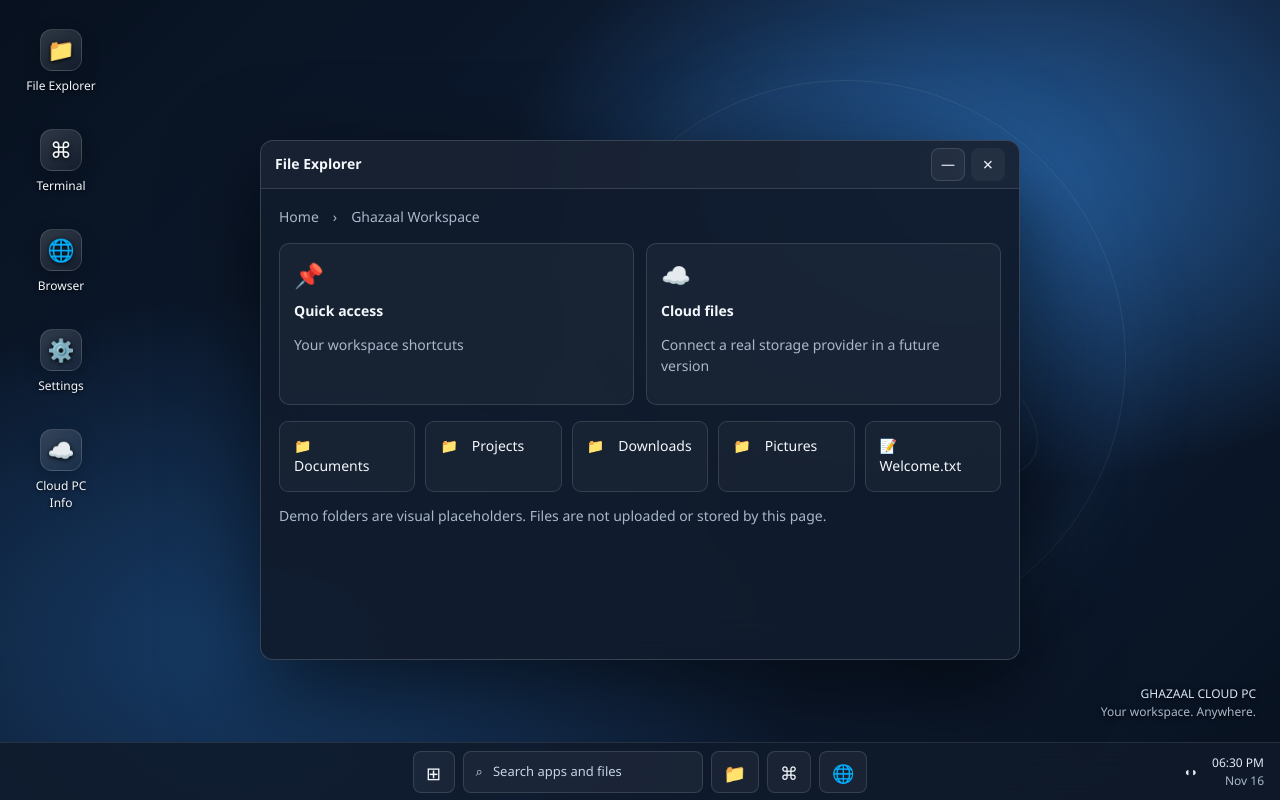
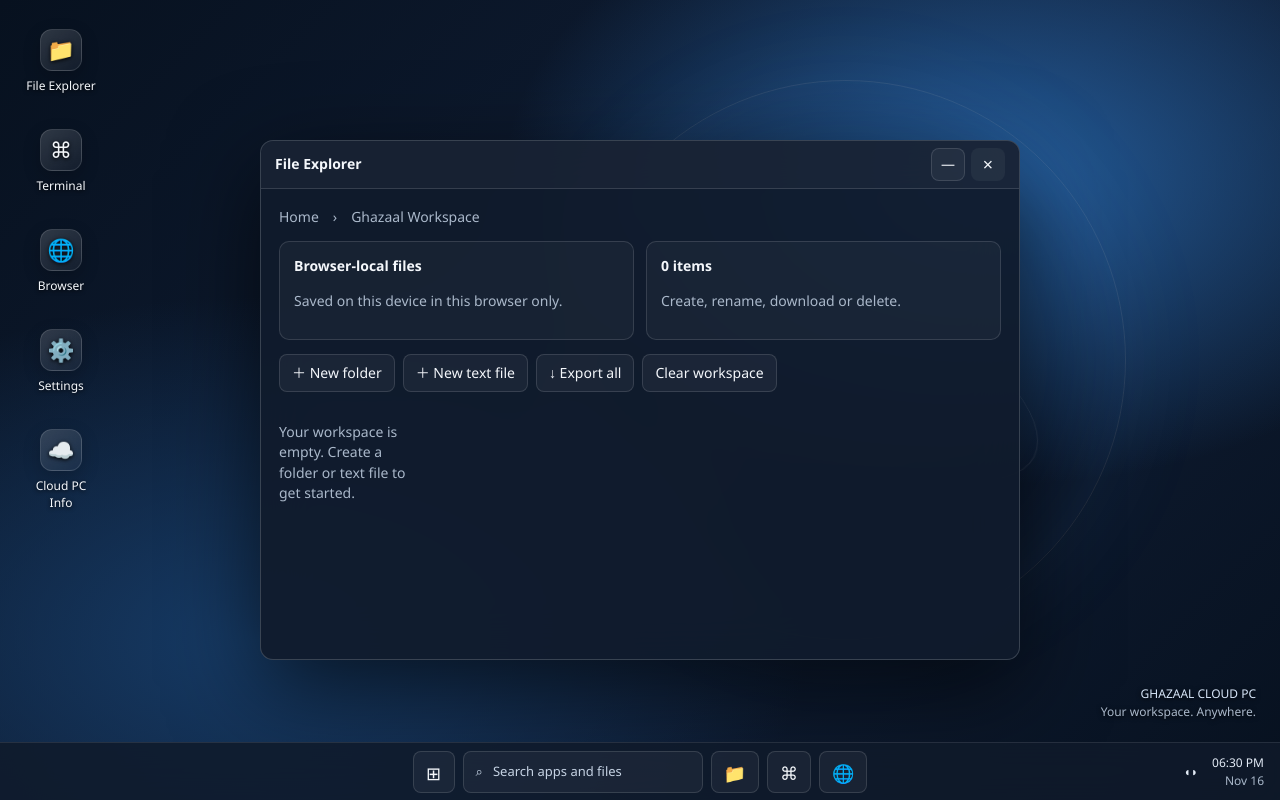
Before and after one commit to Azad-Ahmad-Ghazaal/Ghazaal-Cloud-PC, a plain HTML site: page index.html in a window 1280 px wide. Both pictures are taken after a click on the button "Explorer". Drawn offline with Linux system fonts and the light colour scheme.

Commit message:
Build browser-local file explorer with basic file actions

```diff
--- a/index.html
+++ b/index.html
@@ -22,18 +22,48 @@
 <script>
 const $=s=>document.querySelector(s),win=$('#window'),body=$('#winBody'),start=$('#start');
 const content={
-files:['File Explorer',`<div class="muted">Home　›　Ghazaal Workspace</div><div class="cards" style="margin-top:16px"><div class="tile"><div class="big">📌</div><b>Quick access</b><p class="muted">Your workspace shortcuts</p></div><div class="tile"><div class="big">☁️</div><b>Cloud files</b><p class="muted">Connect a real storage provider in a future version</p></div></div><div class="filelist"><div class="file">📁　Documents</div><div class="file">📁　Projects</div><div class="file">📁　Downloads</div><div class="file">📁　Pictures</div><div class="file">📝　Welcome.txt</div></div><p class="muted">Demo folders are visual placeholders. Files are not uploaded or stored by this page.</p>`],
+files:['File Explorer',`<div class="muted">Home　›　Ghazaal Workspace</div><div class="cards" style="margin-top:14px"><div class="tile"><b>Browser-local files</b><p class="muted">Saved on this device in this browser only.</p></div><div class="tile"><b id="fileCount">0 items</b><p class="muted">Create, rename, download or delete.</p></div></div><div style="display:flex;gap:8px;flex-wrap:wrap;margin:14px 0"><button id="newFolderBtn">＋ New folder</button><button id="newFileBtn">＋ New text file</button><button id="downloadAllBtn">↓ Export all</button><button id="clearFilesBtn">Clear workspace</button></div><div id="fileNotice" class="muted" role="status" aria-live="polite"></div><div id="fileList" class="filelist"></div>`],
 terminal:['Terminal',`<div class="terminal" id="term">Ghazaal Cloud PC [Web Terminal Prototype]<br>Type <b>help</b> to see available demo commands.<br><br><span id="out">guest@ghazaal:~$ </span><input id="cmd" aria-label="Terminal command" autocomplete="off"></div>`],
 browser:['Browser',`<h2 style="margin-top:0">Browse the web</h2><p class="muted">Open a website in a new browser tab.</p><form id="browseForm"><input class="field" id="webUrl" placeholder="https://example.com" value="https://github.com"><button>Open website ↗</button></form><p class="muted">This opens a normal browser tab; it is not a remote browser running in the cloud.</p>`],
 settings:['Settings',`<h2 style="margin-top:0">Personalization</h2><div class="cards"><div class="tile"><div class="big">🌌</div><b>Midnight blue</b><p class="muted">Current desktop theme</p></div><div class="tile"><div class="big">🕒</div><b>Local time</b><p class="muted">Clock follows this device</p></div><div class="tile"><div class="big">🔒</div><b>Privacy</b><p class="muted">No login or cloud file storage is configured</p></div></div>`],
 about:['About Ghazaal Cloud PC',`<div class="status"><span class="dot"></span> Interface running</div><h2>Ghazaal Cloud PC</h2><p class="muted">Version 0.1.0 · GitHub-hosted web prototype</p><div class="cards"><div class="tile"><div class="big">🖥️</div><b>Desktop shell</b><p class="muted">Responsive browser UI</p></div><div class="tile"><div class="big">⚙️</div><b>Windows runner</b><p class="muted">Temporary GitHub Actions CI runner, not a persistent desktop</p></div><div class="tile"><div class="big">📦</div><b>Storage</b><p class="muted">No persistent user storage yet</p></div></div><p>To make this a real Cloud PC, it would need a separately hosted, licensed Windows VM and secure remote-desktop gateway.</p>`],
 github:['GitHub',`<h2 style="margin-top:0">Project repository</h2><p>Source code, automation and deployment live on GitHub.</p><a href="https://github.com/Azad-Ahmad-Ghazaal/Ghazaal-Cloud-PC" target="_blank" rel="noopener">Open Ghazaal-Cloud-PC ↗</a>`]
 };
-function openApp(key){start.classList.remove('show');win.classList.remove('minimized');const v=content[key]||content.about;$('#winTitle').textContent=v[0];body.innerHTML=v[1];win.classList.add('show');if(key==='terminal')setupTerminal();if(key==='browser')$('#browseForm').onsubmit=e=>{e.preventDefault();let u=$('#webUrl').value.trim();if(!/^https?:\/\//i.test(u))u='https://'+u;try{const x=new URL(u);if(!['http:','https:'].includes(x.protocol))throw 0;window.open(x.href,'_blank','noopener')}catch{alert('Enter a valid http or https address.')}}}
+function openApp(key){start.classList.remove('show');win.classList.remove('minimized');const v=content[key]||content.about;$('#winTitle').textContent=v[0];body.innerHTML=v[1];win.classList.add('show');if(key==='terminal')setupTerminal();if(key==='files')setupFileExplorer();if(key==='browser')$('#browseForm').onsubmit=e=>{e.preventDefault();let u=$('#webUrl').value.trim();if(!/^https?:\/\//i.test(u))u='https://'+u;try{const x=new URL(u);if(!['http:','https:'].includes(x.protocol))throw 0;window.open(x.href,'_blank','noopener')}catch{alert('Enter a valid http or https address.')}}}
 document.querySelectorAll('[data-open]').forEach(b=>b.addEventListener('click',()=>openApp(b.dataset.open)));
 $('#startBtn').onclick=()=>start.classList.toggle('show');$('#searchBtn').onclick=()=>start.classList.toggle('show');$('#closeBtn').onclick=()=>{win.classList.remove('show','minimized')};$('#minBtn').onclick=()=>win.classList.add('minimized');
 const titlebar=$('#titlebar');let drag=null;titlebar.addEventListener('pointerdown',e=>{if(e.target.closest('button'))return;const r=win.getBoundingClientRect();drag={x:e.clientX-r.left,y:e.clientY-r.top};titlebar.setPointerCapture(e.pointerId);win.style.transform='none';win.style.left=r.left+'px';win.style.top=r.top+'px'});titlebar.addEventListener('pointermove',e=>{if(!drag)return;const x=Math.max(0,Math.min(innerWidth-win.offsetWidth,e.clientX-drag.x));const y=Math.max(0,Math.min(innerHeight-58-win.offsetHeight,e.clientY-drag.y));win.style.left=x+'px';win.style.top=y+'px'});const stopDrag=()=>{drag=null};titlebar.addEventListener('pointerup',stopDrag);titlebar.addEventListener('pointercancel',stopDrag);
 document.addEventListener('keydown',e=>{if(e.key==='Escape'){win.classList.remove('show');start.classList.remove('show')}});
+function setupFileExplorer(){
+ const storageKey='ghazaal-cloud-pc-files-v1',list=$('#fileList'),notice=$('#fileNotice');
+ const say=m=>{notice.textContent=m};
+ const load=()=>{try{const raw=localStorage.getItem(storageKey);const data=raw?JSON.parse(raw):[];return Array.isArray(data)?data.filter(x=>x&&typeof x.id==='string'&&typeof x.name==='string'&&(x.type==='file'||x.type==='folder')):[]}catch{return []}};
+ const save=items=>{try{localStorage.setItem(storageKey,JSON.stringify(items));return true}catch{say('Browser storage is full or unavailable. Download files and free some space.');return false}};
+ let items=load();
+ const safeName=name=>{const n=name.trim().replace(/[\\/:*?"<>|]/g,'-').slice(0,100);return n||''};
+ const makeId=()=>Date.now().toString(36)+'-'+Math.random().toString(36).slice(2,9);
+ function render(){
+  list.replaceChildren();
+  $('#fileCount').textContent=items.length+' item'+(items.length===1?'':'s');
+  if(!items.length){const p=document.createElement('p');p.className='muted';p.textContent='Your workspace is empty. Create a folder or text file to get started.';list.append(p);return}
+  for(const item of items){
+   const card=document.createElement('div');card.className='file';
+   const name=document.createElement('div');name.style.cssText='font-weight:600;overflow-wrap:anywhere;margin-bottom:10px';name.textContent=(item.type==='folder'?'📁 ':'📝 ')+item.name;card.append(name);
+   if(item.type==='file'){const preview=document.createElement('div');preview.className='muted';preview.style.cssText='font-size:12px;overflow-wrap:anywhere;margin-bottom:10px';preview.textContent=(item.content||'').slice(0,90)||'Empty text file';card.append(preview)}
+   const actions=document.createElement('div');actions.style.cssText='display:flex;gap:5px;flex-wrap:wrap';
+   const button=(label,action)=>{const b=document.createElement('button');b.type='button';b.textContent=label;b.style.cssText='padding:5px 8px;font-size:12px';b.addEventListener('click',action);actions.append(b)};
+   button('Rename',()=>rename(item));if(item.type==='file')button('Download',()=>download(item));button('Delete',()=>remove(item));card.append(actions);list.append(card);
+  }
+ }
+ function rename(item){const next=safeName(prompt('Enter a new name:',item.name)||'');if(!next)return;item.name=next;if(save(items)){render();say('Renamed: '+next)}}
+ function remove(item){if(!confirm('Delete "'+item.name+'"? This cannot be undone.'))return;items=items.filter(x=>x.id!==item.id);if(save(items)){render();say('Deleted: '+item.name)}}
+ function download(item){const blob=new Blob([item.content||''],{type:'text/plain;charset=utf-8'});const url=URL.createObjectURL(blob);const a=document.createElement('a');a.href=url;a.download=item.name.endsWith('.txt')?item.name:item.name+'.txt';document.body.append(a);a.click();a.remove();URL.revokeObjectURL(url);say('Download started: '+a.download)}
+ $('#newFolderBtn').onclick=()=>{const name=safeName(prompt('Folder name:')||'');if(!name)return;items.push({id:makeId(),name,type:'folder',created:new Date().toISOString()});if(save(items)){render();say('Folder created: '+name)}};
+ $('#newFileBtn').onclick=()=>{const name=safeName(prompt('Text file name (example: notes.txt):')||'');if(!name)return;const content=prompt('Text file contents:')||'';items.push({id:makeId(),name,type:'file',content,created:new Date().toISOString()});if(save(items)){render();say('File created: '+name)}};
+ $('#downloadAllBtn').onclick=()=>{const blob=new Blob([JSON.stringify({app:'Ghazaal Cloud PC',exportedAt:new Date().toISOString(),items},null,2)],{type:'application/json'});const url=URL.createObjectURL(blob);const a=document.createElement('a');a.href=url;a.download='ghazaal-workspace-backup.json';document.body.append(a);a.click();a.remove();URL.revokeObjectURL(url);say('Workspace backup downloaded.')};
+ $('#clearFilesBtn').onclick=()=>{if(!items.length)return say('Workspace is already empty.');if(!confirm('Delete every item in this browser workspace?'))return;items=[];if(save(items)){render();say('Workspace cleared.')}};
+ render();
+}
 function setupTerminal(){const input=$('#cmd'),out=$('#out');input.focus();input.onkeydown=e=>{if(e.key!=='Enter')return;const c=input.value.trim();let msg='';switch(c.toLowerCase()){case'help':msg='Available demo commands: help, date, whoami, clear, about';break;case'date':msg=new Date().toString();break;case'whoami':msg='guest (browser demo)';break;case'about':msg='This is not a real OS terminal or remote shell.';break;case'clear':out.textContent='';input.value='';return;case'':break;default:msg='Command not found. Type help.'}out.textContent+='\n'+msg+'\nguest@ghazaal:~$ ';input.value='';}}
 function tick(){const d=new Date();$('#clock').innerHTML=d.toLocaleTimeString([], {hour:'2-digit',minute:'2-digit'})+'<br><span class="muted">'+d.toLocaleDateString([], {month:'short',day:'numeric'})+'</span>'}tick();setInterval(tick,1000);
 </script></body></html>
```
